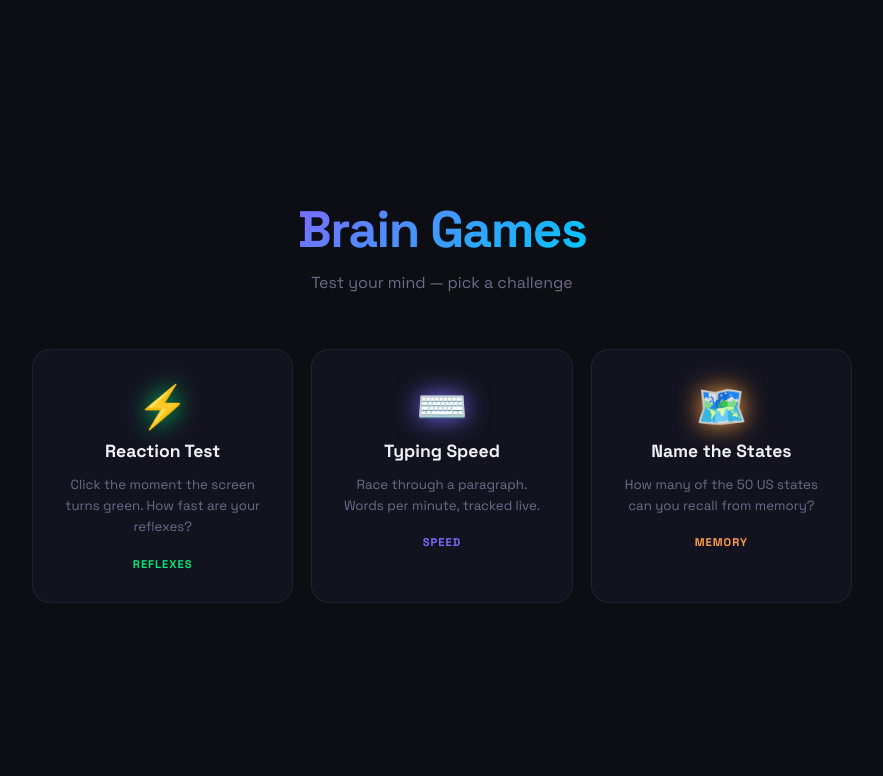
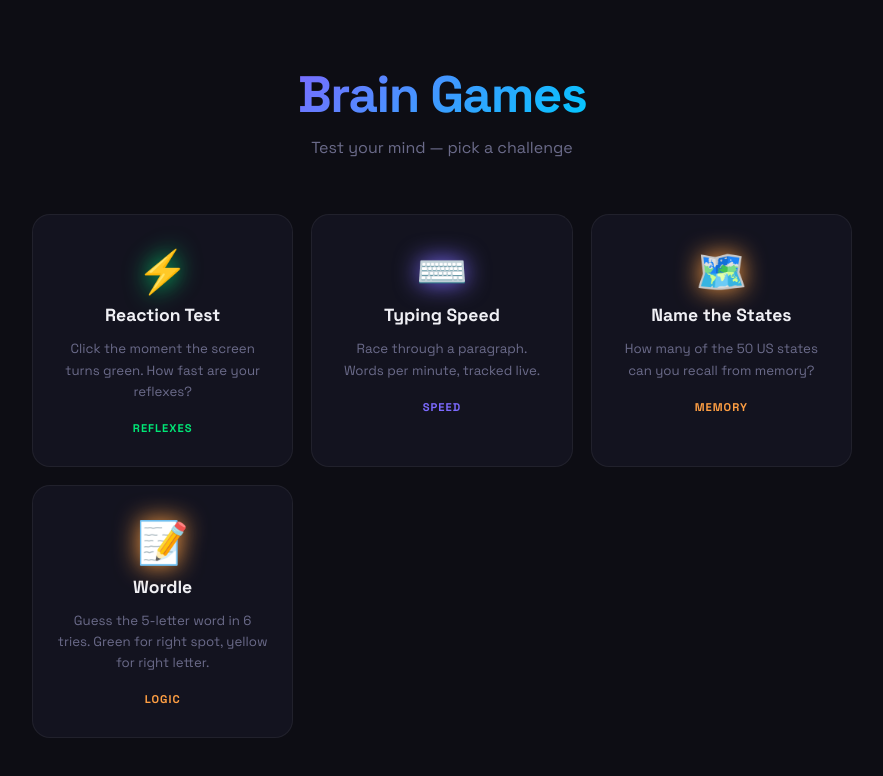
Before and after one commit to HacKSU-Spring-2026/mini, a website: page public/index.html in a window 1280 px wide. Shown: the whole page, without its empty margins (198-1081 px from the left). Drawn offline with Linux system fonts and the light colour scheme.

Commit message:
Add Wordle game card to home page

```diff
--- a/public/index.html
+++ b/public/index.html
@@ -1,5 +1,6 @@
 <!DOCTYPE html>
 <html lang="en">
+
 <head>
   <meta charset="UTF-8" />
   <meta name="viewport" content="width=device-width, initial-scale=1.0" />
@@ -15,7 +16,9 @@
       padding: 40px 24px;
     }
 
-    header { text-align: center; }
+    header {
+      text-align: center;
+    }
 
     header h1 {
       font-size: 3.2rem;
@@ -60,7 +63,9 @@
     .game-card::before {
       content: '';
       position: absolute;
-      top: 0; left: 0; right: 0;
+      top: 0;
+      left: 0;
+      right: 0;
       height: 3px;
       background: linear-gradient(90deg, var(--card-a), var(--card-b));
       opacity: 0;
@@ -73,7 +78,9 @@
       box-shadow: 0 16px 40px #0008;
     }
 
-    .game-card:hover::before { opacity: 1; }
+    .game-card:hover::before {
+      opacity: 1;
+    }
 
     .game-card .icon {
       font-size: 2.6rem;
@@ -106,6 +113,7 @@
     }
   </style>
 </head>
+
 <body>
   <header>
     <h1>Brain Games</h1>
@@ -133,6 +141,14 @@
       <div class="desc">How many of the 50 US states can you recall from memory?</div>
       <div class="tag">Memory</div>
     </a>
+
+    <a class="game-card" href="/wordle" style="--card-a:#ff9f43;--card-b:#00e676">
+      <div class="icon">📝</div>
+      <div class="name">Wordle</div>
+      <div class="desc">Guess the 5-letter word in 6 tries. Green for right spot, yellow for right letter.</div>
+      <div class="tag">Logic</div>
+    </a>
   </div>
 </body>
+
 </html>
```
